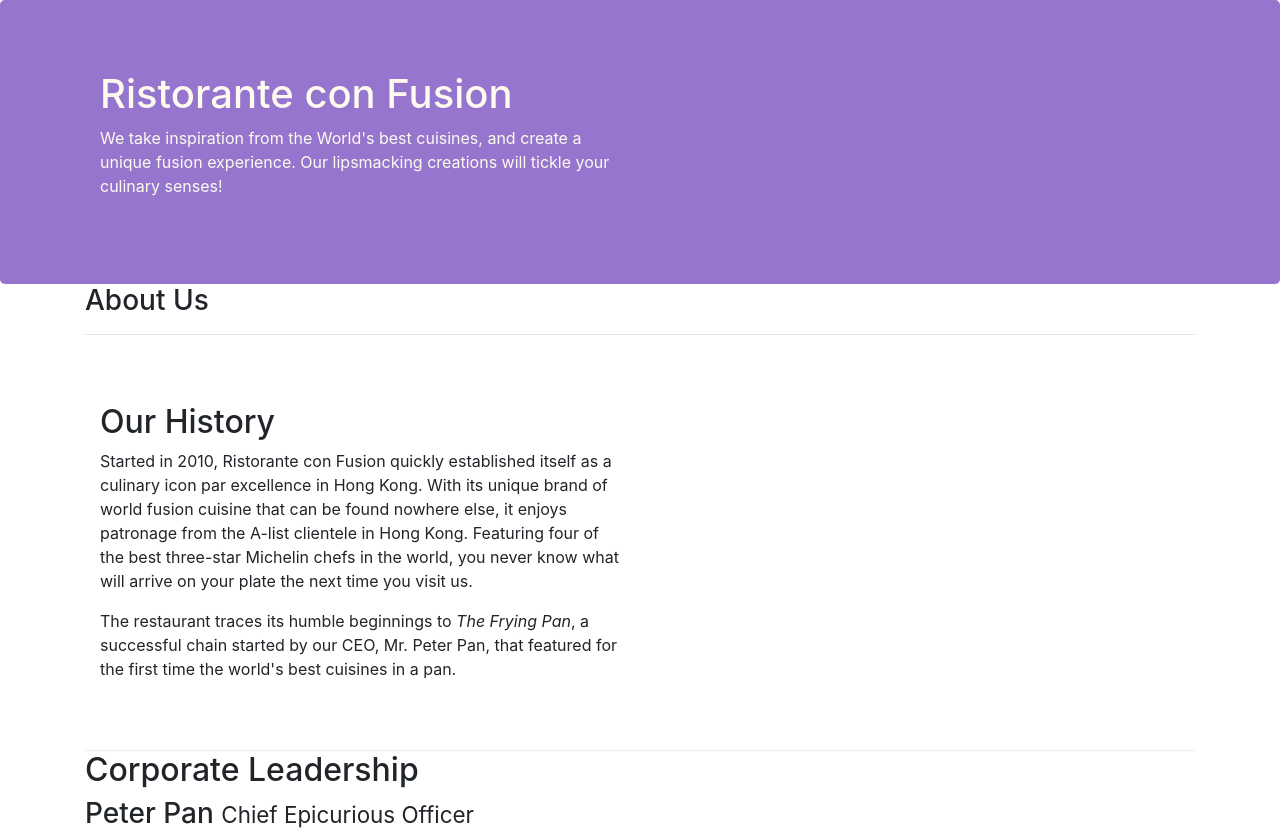
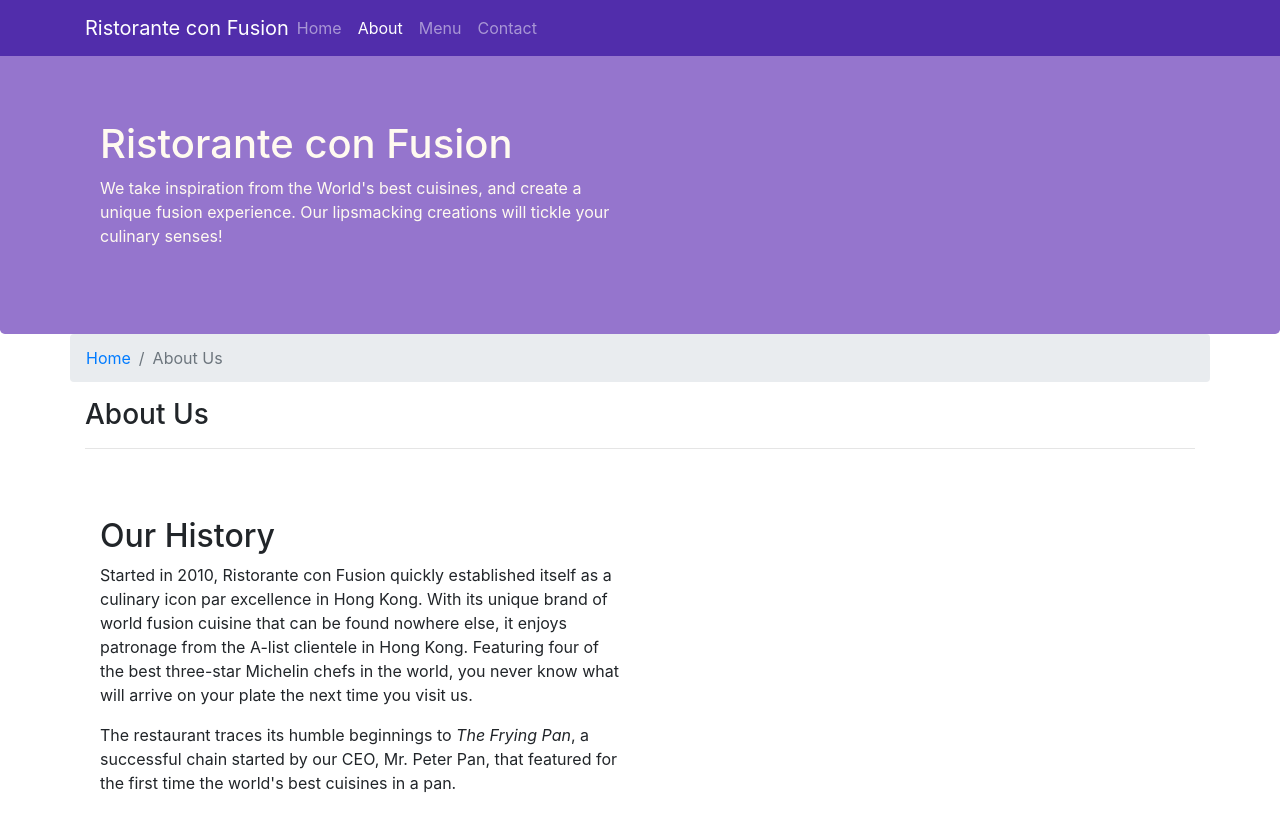
Before and after one commit to punit2000/learning-bootstrap, a website: page aboutus.html in a window 1280 px wide. Shown: the top 834 px of the page. Drawn offline with nearby package versions, Linux system fonts and the light colour scheme.

Commit message:
Navbar and Breadcrumbs

```diff
--- a/aboutus.html
+++ b/aboutus.html
@@ -13,7 +13,24 @@
 </head>
 
 <body>
+    <nav class="navbar navbar-dark navbar-expand-sm  fixed-top">
+        <div class="container">
+            <button class="navbar-toggler" type="button" data-toggle="collapse" data-target="#Navbar">
+                <span class="navbar-toggler-icon"></span>
+            </button>
+            <a class="navbar-brand mr-auto" href="./index.html">Ristorante con Fusion</a>
+            <div class="collapse navbar-collapse" id="Navbar">
+                <ul class="navbar-nav mr-auto">
+                    <li class="nav-item "><a class="nav-link" href="./index.html">Home</a></li>
+                    <li class="nav-item active"><a class="nav-link" href="#">About</a></li>
+                    <li class="nav-item"><a class="nav-link" href="#">Menu</a></li>
+                    <li class="nav-item"><a class="nav-link" href="#">Contact</a></li>
 
+                </ul>
+            </div>
+        </div>
+
+    </nav>
     <header class="jumbotron">
         <div class="container">
             <div class="row row-header">
@@ -28,8 +45,12 @@
     </header>
 
     <div class="container">
-        <div>
-            <div>
+        <div class="row">
+            <ol class="col-12 breadcrumb" >
+                <li class="breadcrumb-item"><a href="./index.html">Home</a></li>
+                <li class=" breadcrumb-item active">About Us</li>
+            </ol>
+            <div class="col-12">
                <h3>About Us</h3>
                <hr>
             </div>
@@ -68,7 +89,7 @@
                 <div class="col-4 offset-1 col-sm-2">
                     <h5>Links</h5>
                     <ul class="list-unstyled">
-                        <li><a href="#">Home</a></li>
+                        <li><a href="./index.html">Home</a></li>
                         <li><a href="#">About</a></li>
                         <li><a href="#">Menu</a></li>
                         <li><a href="#">Contact</a></li>
--- a/css/styles.css
+++ b/css/styles.css
@@ -24,3 +24,11 @@
     margin: 0px;
     color: #0f0f0f;
 }
+body{
+    padding: 50px 0px 0px 0px;
+    z-index: 0;
+}
+.navbar-dark {
+    background-color: #512dab;
+
+}
```
Also changed, not shown: index.html (+18 -1 lines).
